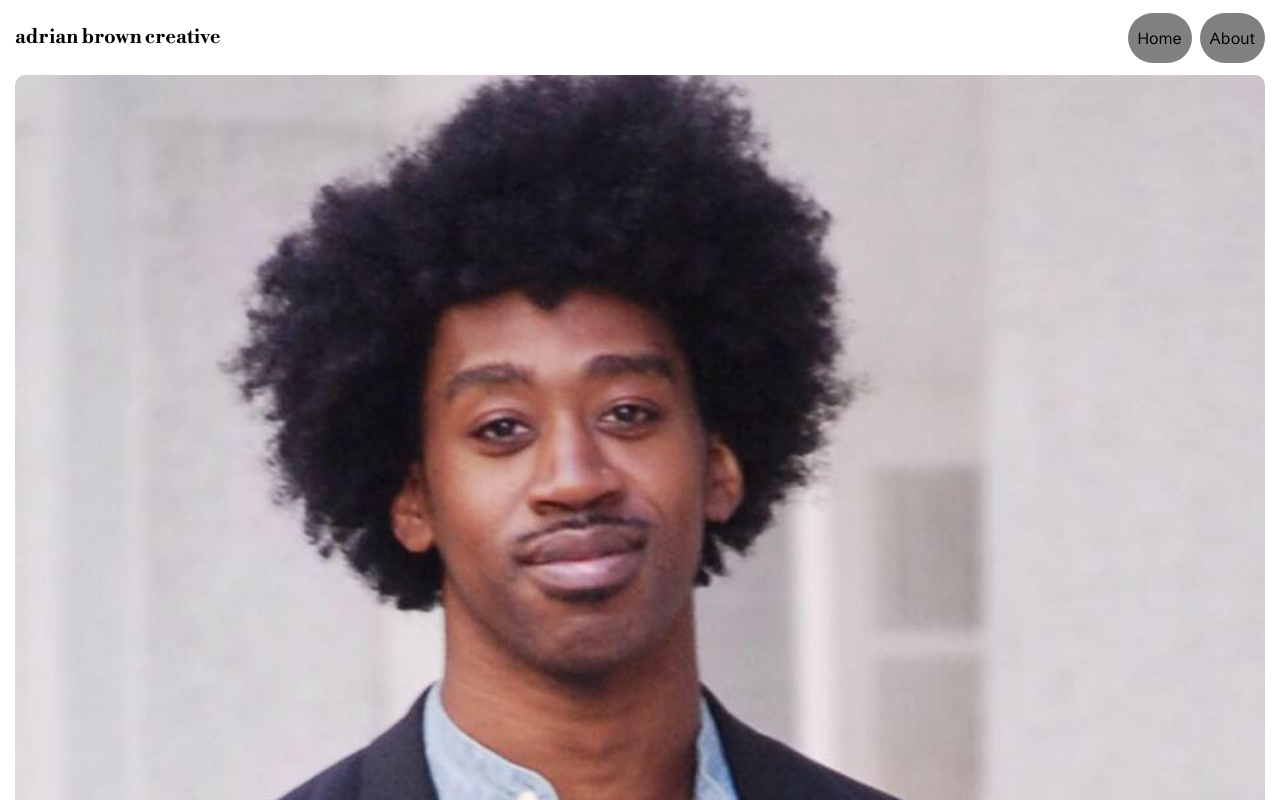
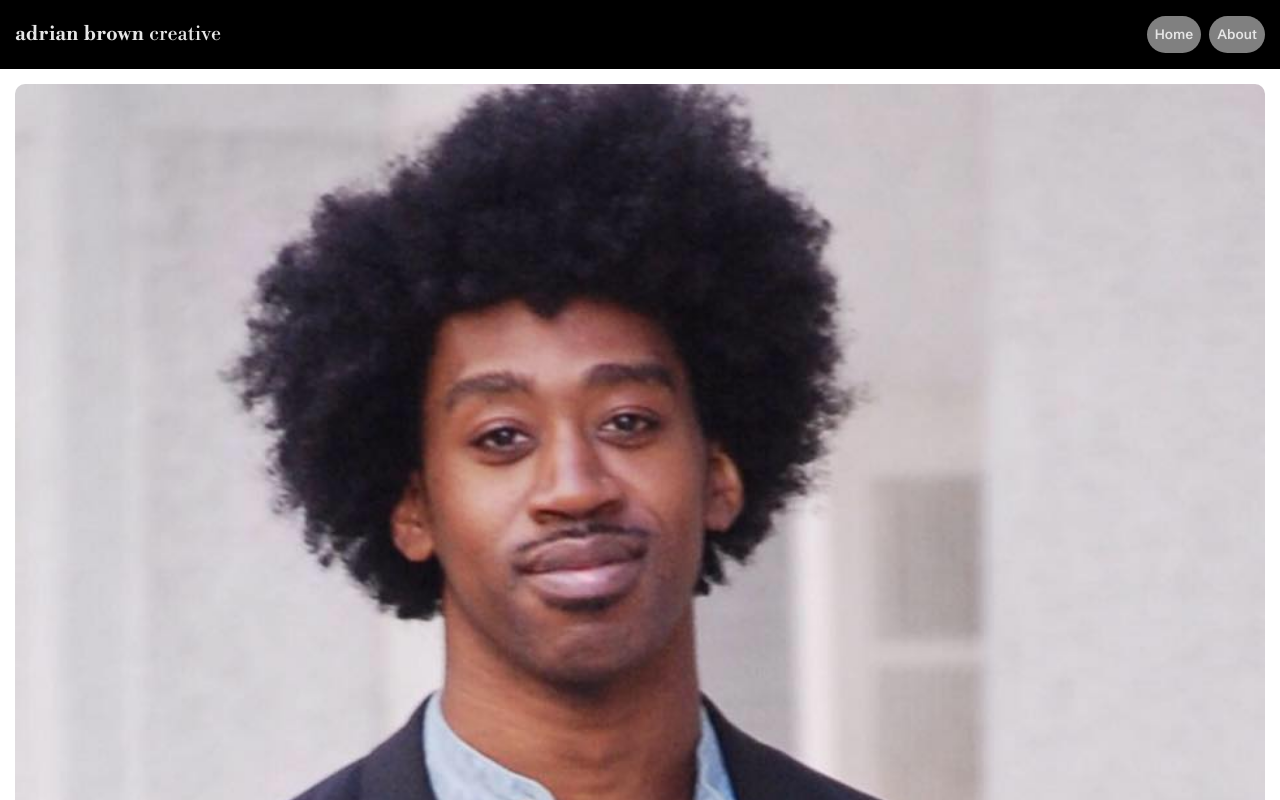
Before and after one commit to adrianbrown732/portfolio-website, a plain HTML site: page about.html in a window 1280 px wide. Shown: the top 800 px of the page. Drawn offline with nearby package versions, Linux system fonts and the light colour scheme.

Commit message:
Add sticky header

```diff
--- a/about.html
+++ b/about.html
@@ -20,7 +20,7 @@
 
 <body>
     <header>
-        <h1>Adrian Brown Creative</h1>
+        <h1>Adrian Brown <span class="thin-letters">Creative</span></h1>
         <nav>
             <ul>
                 <li><a href="./index.html">Home</a></li>
--- a/css/styles.css
+++ b/css/styles.css
@@ -27,18 +27,32 @@ nav ul {
 
 nav a {
   text-decoration: none;
-  color: black;
+  color: #e6e6e6;
 }
 
 /* Header
 --------------------------- */
 header {
   display: flex;
+  position: sticky;
+  top: 0;
+  z-index: 5;
   justify-content: space-between;
   align-items: center;
   max-height: 75px;
   padding: 0 15px;
+  background: black;
   /* border: 1px solid blue; */
+}
+
+header h1 {
+    margin: 0;
+    font-size: 1.25em;
+    text-transform: lowercase;
+    flex: 1;
+    font-weight: 700;
+    color: #e6e6e6;
+    word-spacing: .1em;
   }
 
 nav {
@@ -53,19 +67,20 @@ nav ul {
 }
 
 nav li {
-  padding: 15px 10px;
+  padding: 10px 8px;
   background: gray;
   border-radius: 25px;
   flex: 0;
+  font-weight: 600;
+  font-size: 0.85em;
 }
 
-header h1 {
-  margin: 0;
-  font-size: 1.25em;
-  text-transform: lowercase;
-  flex: 1;
-  font-weight: 700;
+.thin-letters {
+    font-weight: 400;
 }
+
+/* Footer
+--------------------------- */
 
 /* HOME *********************/
 /* Main
@@ -87,24 +102,25 @@ section iframe {
 h2 {
   text-transform: lowercase;
   font-weight: 400;
+  margin: 15px 0;
+  font-size: 1.5em;
 }
 
-/* Footer
---------------------------- */
+
 
 /* ABOUT *********************/
 main img {
   width: 100%;
   border-radius: 10px;
-  margin-bottom: 10px;
+  margin: 15px 0;
 }
 .about h2 {
   margin: 0;
   text-transform: none;
-    font-size: 3em;
+  font-size: 2.5em;
 }
 
 .about p {
   margin: 0 0 15px 0;
-    line-height: 1.3em;
+  line-height: 1.25em;
 }
```
Also changed, not shown: index.html (+6 -1 lines). Lines whose indentation alone changed are shown as unchanged.
